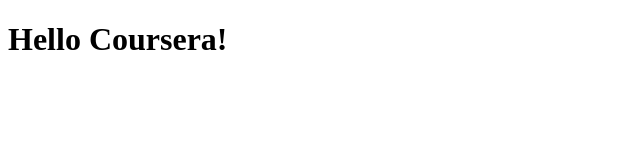
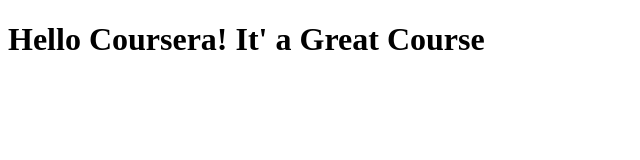
Before and after one commit to NPKonstan/Coursera-test, a plain HTML site: page site/index.html in a window 1280 px wide. Shown: the whole page, without its empty margins (0-640 px from the left). Drawn offline with Linux system fonts and the light colour scheme.

Commit message:
a small change to our page

```diff
--- a/site/index.html
+++ b/site/index.html
@@ -4,6 +4,6 @@
 	<title>Hello Coursera!</title>
 </head>
 <body>
-<h1>Hello Coursera!</h1>
+<h1>Hello Coursera! It' a Great Course</h1>
 </body>
 </html>
```
